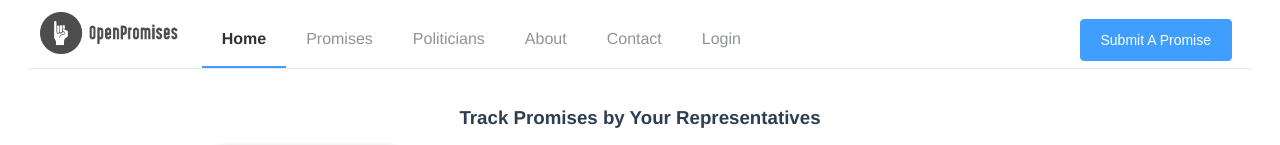
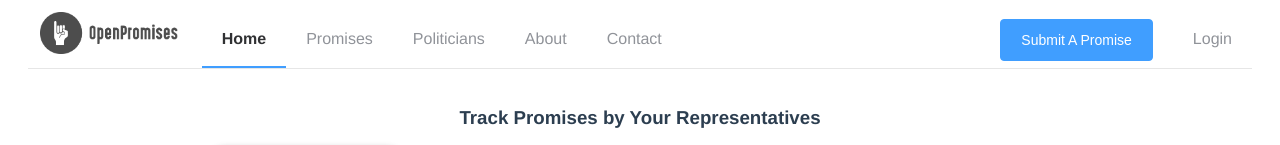
Before and after one commit to openpromisesmy/ui, a Vue app: page / in a window 1280 px wide. Shown: the top 145 px of the page. Built offline with nearby package versions, Linux system fonts and the light colour scheme; no server answers; what vue-mq would draw is missing.

Commit message:
move to right

```diff
--- a/src/components/Navbar/Desktop.vue
+++ b/src/components/Navbar/Desktop.vue
@@ -6,12 +6,12 @@
         <el-menu-item v-for="(item, index) in navigation" :key="index" v-bind:index="String(index)">
           <router-link v-bind:to="item.url">{{ item.text }}</router-link>
         </el-menu-item>
-        <el-menu-item index="4" id="account">
+        <el-menu-item index="5" id="account">
           <router-link to="/account">
             {{ this.$store.state.user.authenticated ? email : 'Login' }}
           </router-link>
         </el-menu-item>
-        <el-menu-item index="5" id="submit">
+        <el-menu-item index="6" id="submit">
           <router-link to="/submit">
             <el-button type="primary">
               Submit A Promise
@@ -49,7 +49,7 @@ a {
   float: left;
   height: 42px
 }
-#submit {
+#submit, #account {
   float:right
 }
 .el-menu{
```
